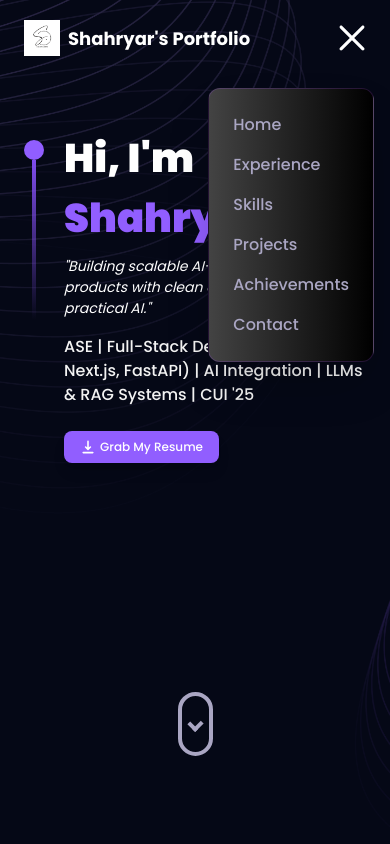
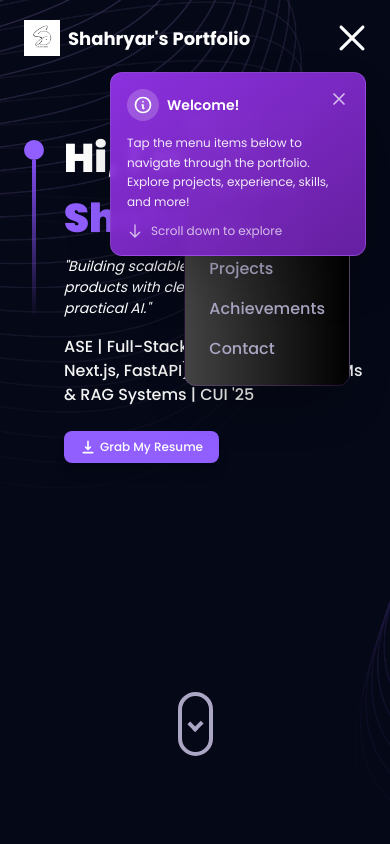
Before and after one commit to itshahryar/portfolio, a React (Vite) app: page / in a window 390 px wide. Both pictures are taken after a click on the picture 356 px from the left and 38 px from the top of the page. Shown: the top 844 px of the page. Built offline with nearby package versions, Linux system fonts and the light colour scheme.

Commit message:
Update Navbar.jsx

```diff
--- a/src/components/Navbar.jsx
+++ b/src/components/Navbar.jsx
@@ -9,10 +9,33 @@ const Navbar = () => {
   const [active, setActive] = useState("");
   const [toggle, setToggle] = useState(false);
   const [scrolled, setScrolled] = useState(false);
+  const [showGuide, setShowGuide] = useState(false);
+  const [isMobile, setIsMobile] = useState(false);
   const location = useLocation();
   const navigate = useNavigate();
 
   useEffect(() => {
+    // Check if mobile screen
+    const checkMobile = () => {
+      setIsMobile(window.innerWidth < 640);
+    };
+
+    // Check on mount
+    checkMobile();
+
+    // Check on resize
+    const handleResize = () => {
+      checkMobile();
+    };
+
+    window.addEventListener("resize", handleResize);
+
+    // Check if user has seen the guide before (only on mobile)
+    const hasSeenGuide = localStorage.getItem("hasSeenMobileGuide");
+    if (!hasSeenGuide && window.innerWidth < 640) {
+      setShowGuide(true);
+    }
+
     const handleScroll = () => {
       const scrollTop = window.scrollY;
       if (scrollTop > 100) {
@@ -24,8 +47,16 @@ const Navbar = () => {
 
     window.addEventListener("scroll", handleScroll);
 
-    return () => window.removeEventListener("scroll", handleScroll);
+    return () => {
+      window.removeEventListener("scroll", handleScroll);
+      window.removeEventListener("resize", handleResize);
+    };
   }, []);
+
+  const dismissGuide = () => {
+    setShowGuide(false);
+    localStorage.setItem("hasSeenMobileGuide", "true");
+  };
 
   const handleContactClick = (e) => {
     e.preventDefault();
@@ -57,6 +88,21 @@ const Navbar = () => {
           .menu-animation {
             animation: none;
           }
+        }
+
+        @keyframes fadeIn {
+          from {
+            opacity: 0;
+            transform: translateY(-10px);
+          }
+          to {
+            opacity: 1;
+            transform: translateY(0);
+          }
+        }
+
+        .animate-fade-in {
+          animation: fadeIn 0.3s ease-out;
         }
       `}</style>
 
@@ -185,13 +231,46 @@ const Navbar = () => {
             </li>
           </ul>
 
-          <div className="sm:hidden flex flex-1 justify-end items-center">
+          <div className="sm:hidden flex flex-1 justify-end items-center relative">
             <img
               src={toggle ? close : menu}
               alt="menu"
               className={`w-[28px] h-[28px] object-contain ${!toggle ? 'menu-animation' : ''}`}
               onClick={() => setToggle(!toggle)}
             />
+
+            {/* Mobile Guide Card */}
+            {showGuide && toggle && (
+              <div className="absolute top-12 right-0 w-64 bg-gradient-to-br from-purple-600/95 to-purple-800/95 backdrop-blur-sm rounded-xl shadow-2xl border border-purple-400/30 p-4 z-20 animate-fade-in">
+                <div className="flex items-start justify-between mb-3">
+                  <div className="flex items-center gap-2">
+                    <div className="w-8 h-8 rounded-full bg-white/20 flex items-center justify-center">
+                      <svg className="w-5 h-5 text-white" fill="none" viewBox="0 0 24 24" stroke="currentColor">
+                        <path strokeLinecap="round" strokeLinejoin="round" strokeWidth={2} d="M13 16h-1v-4h-1m1-4h.01M21 12a9 9 0 11-18 0 9 9 0 0118 0z" />
+                      </svg>
+                    </div>
+                    <h3 className="text-white font-semibold text-sm">Welcome!</h3>
+                  </div>
+                  <button
+                    onClick={dismissGuide}
+                    className="text-white/70 hover:text-white transition-colors"
+                  >
+                    <svg className="w-5 h-5" fill="none" viewBox="0 0 24 24" stroke="currentColor">
+                      <path strokeLinecap="round" strokeLinejoin="round" strokeWidth={2} d="M6 18L18 6M6 6l12 12" />
+                    </svg>
+                  </button>
+                </div>
+                <p className="text-white/90 text-xs leading-relaxed mb-3">
+                  Tap the menu items below to navigate through the portfolio. Explore projects, experience, skills, and more!
+                </p>
+                <div className="flex items-center gap-2 text-white/70 text-xs">
+                  <svg className="w-4 h-4" fill="none" viewBox="0 0 24 24" stroke="currentColor">
+                    <path strokeLinecap="round" strokeLinejoin="round" strokeWidth={2} d="M19 14l-7 7m0 0l-7-7m7 7V3" />
+                  </svg>
+                  <span>Scroll down to explore</span>
+                </div>
+              </div>
+            )}
 
             <div
               className={`${
```
